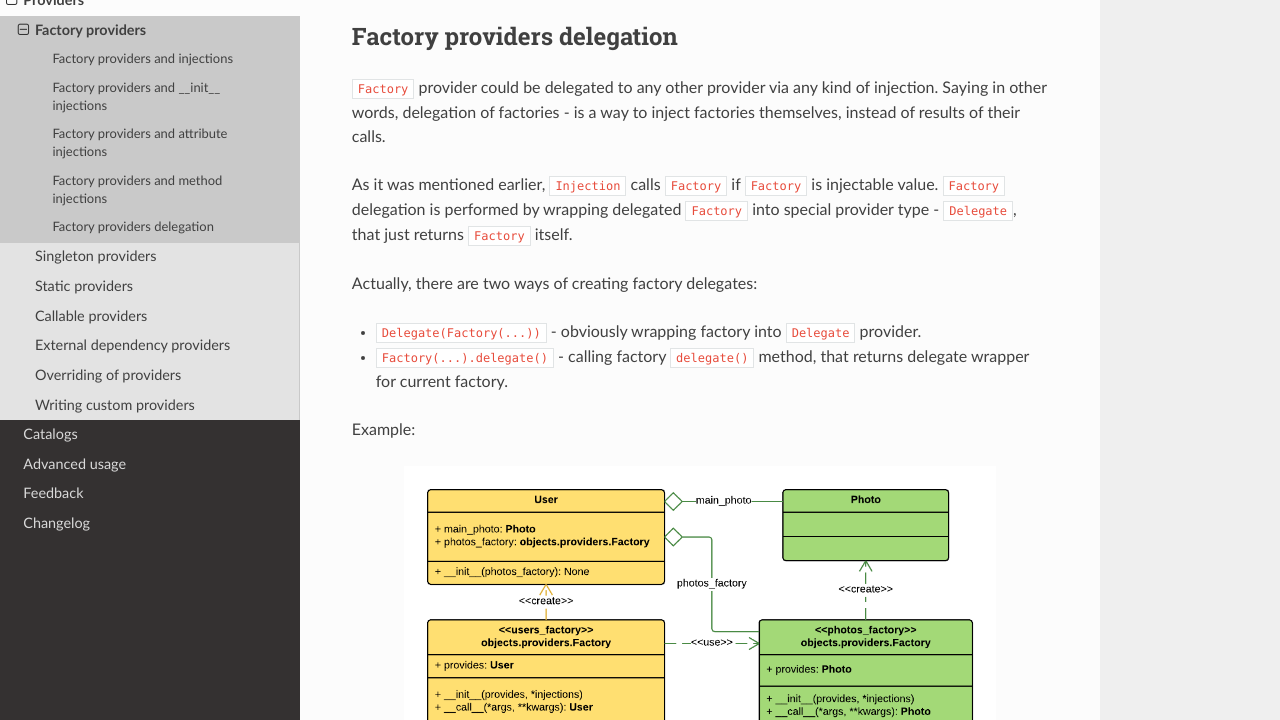
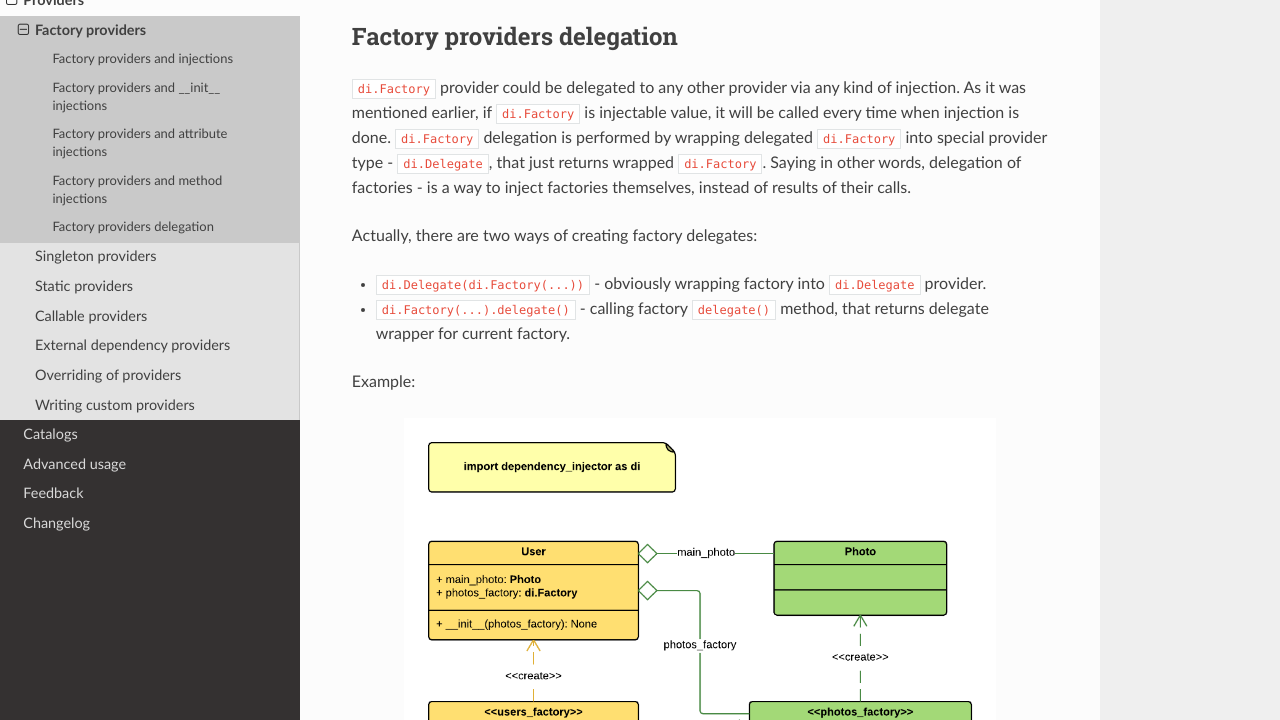
Before and after one commit to ets-labs/python-dependency-injector, a Sphinx documentation site: the page built from docs/providers/factory.rst, in a window 1280 px wide and 900 px high, scrolled down 4119 px, cut to the strip 180-900 px from the top of the window. Built offline with Sphinx 7.4.7 and the Read the Docs theme 2.0.0, drawn with Linux system fonts in a browser that asks for light colours.

Commit message:
Update Factory providers delegation docs

```diff
--- a/docs/providers/factory.rst
+++ b/docs/providers/factory.rst
@@ -105,20 +105,20 @@ Example:
 Factory providers delegation
 ~~~~~~~~~~~~~~~~~~~~~~~~~~~~
 
-``Factory`` provider could be delegated to any other provider via any kind of
-injection. Saying in other words, delegation of factories - is a way to inject
-factories themselves, instead of results of their calls.
+``di.Factory`` provider could be delegated to any other provider via any kind
+of injection. As it was mentioned earlier, if ``di.Factory`` is injectable
+value, it will be called every time when injection is done. ``di.Factory``
+delegation is performed by wrapping delegated ``di.Factory`` into special
+provider type - ``di.Delegate``, that just returns wrapped ``di.Factory``.
+Saying in other words, delegation of factories - is a way to inject factories
+themselves, instead of results of their calls.
 
-As it was mentioned earlier, ``Injection`` calls ``Factory`` if ``Factory`` is
-injectable value. ``Factory`` delegation is performed by wrapping delegated
-``Factory`` into special provider type -  ``Delegate``, that just returns
-``Factory`` itself.
 
 Actually, there are two ways of creating factory delegates:
 
-+ ``Delegate(Factory(...))`` - obviously wrapping factory into ``Delegate``
-  provider.
-+ ``Factory(...).delegate()`` - calling factory ``delegate()`` method, that
++ ``di.Delegate(di.Factory(...))`` - obviously wrapping factory into
+  ``di.Delegate`` provider.
++ ``di.Factory(...).delegate()`` - calling factory ``delegate()`` method, that
   returns delegate wrapper for current factory.
 
 Example:
```
Also changed, not shown: docs/images/providers/factory_delegation.png, 1 other file.
